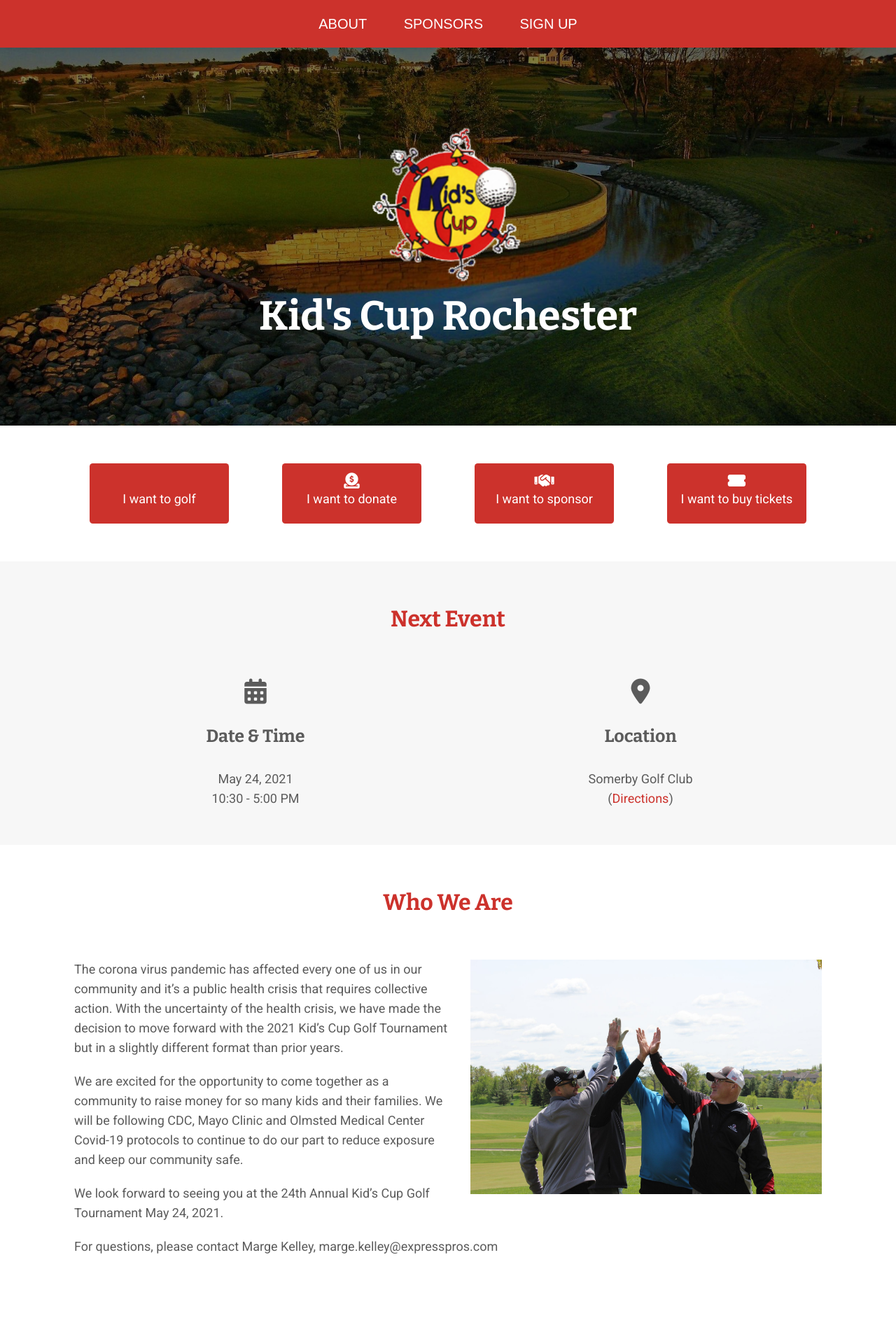
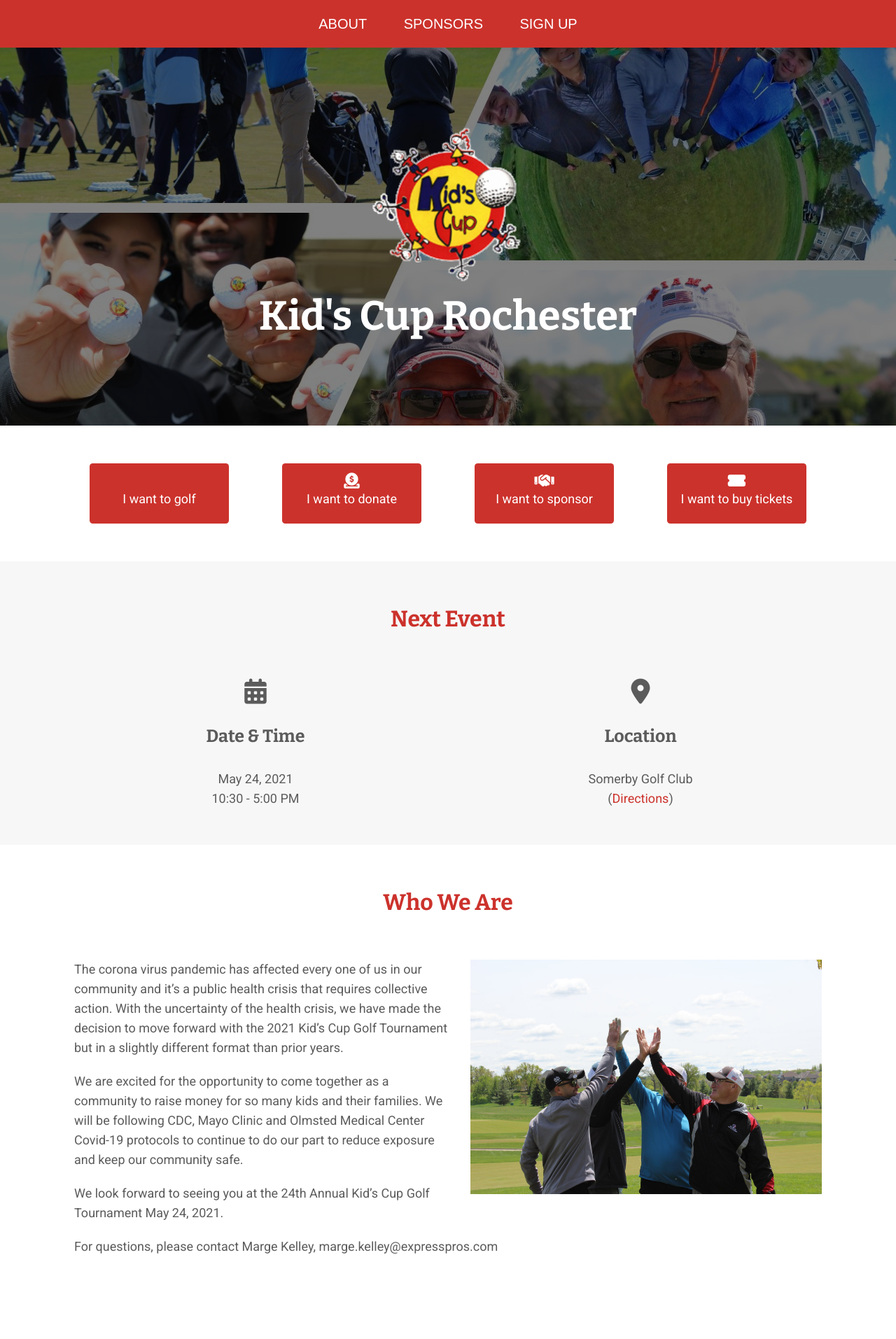
Before and after one commit to kidscuprochester/kidscuprochester.github.io, a Jekyll site: the page built from index.md, in a window 1280 px wide. Shown: the top 1913 px of the page at 70% size. Built offline with Jekyll 4.4.1, drawn with Linux system fonts in a browser that asks for light colours; nearby versions of some CDN libraries.

Commit message:
Updated Config

```diff
--- a/_config.yml
+++ b/_config.yml
@@ -16,7 +16,7 @@ markdown: kramdown
 plugins:
 - jekyll-feed
 intro:
-  image: "/uploads/Somerby.jpg"
+  image: "/uploads/web%20header.jpg"
 quick_actions:
   want_to_golf:
     button_text: I want to golf
```
